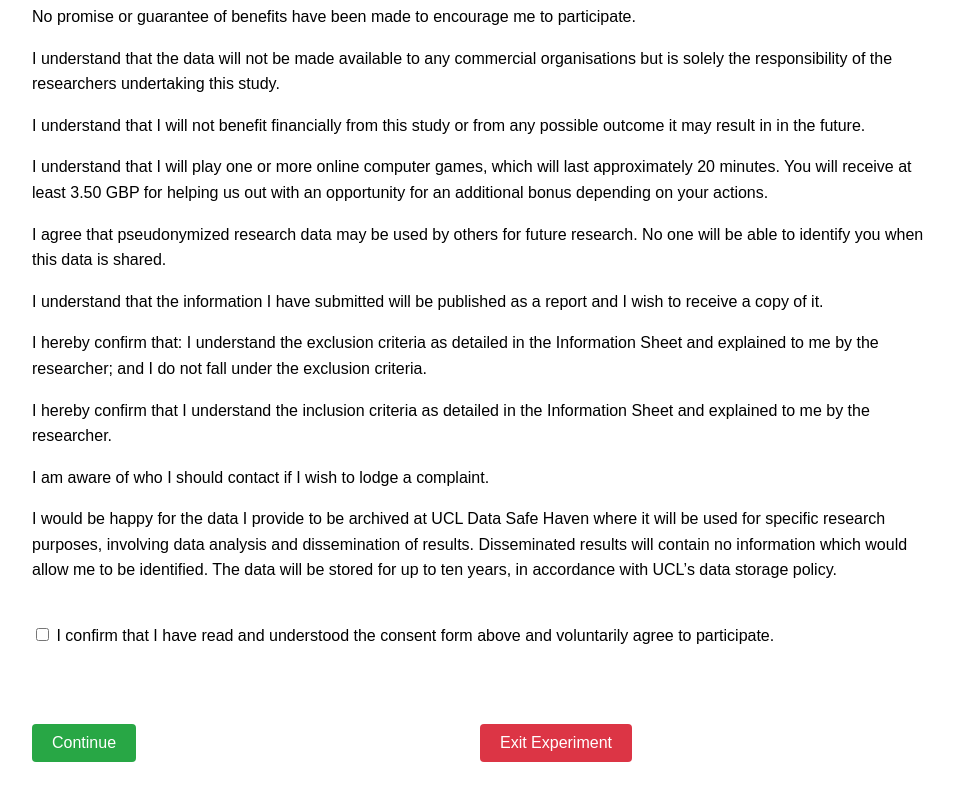
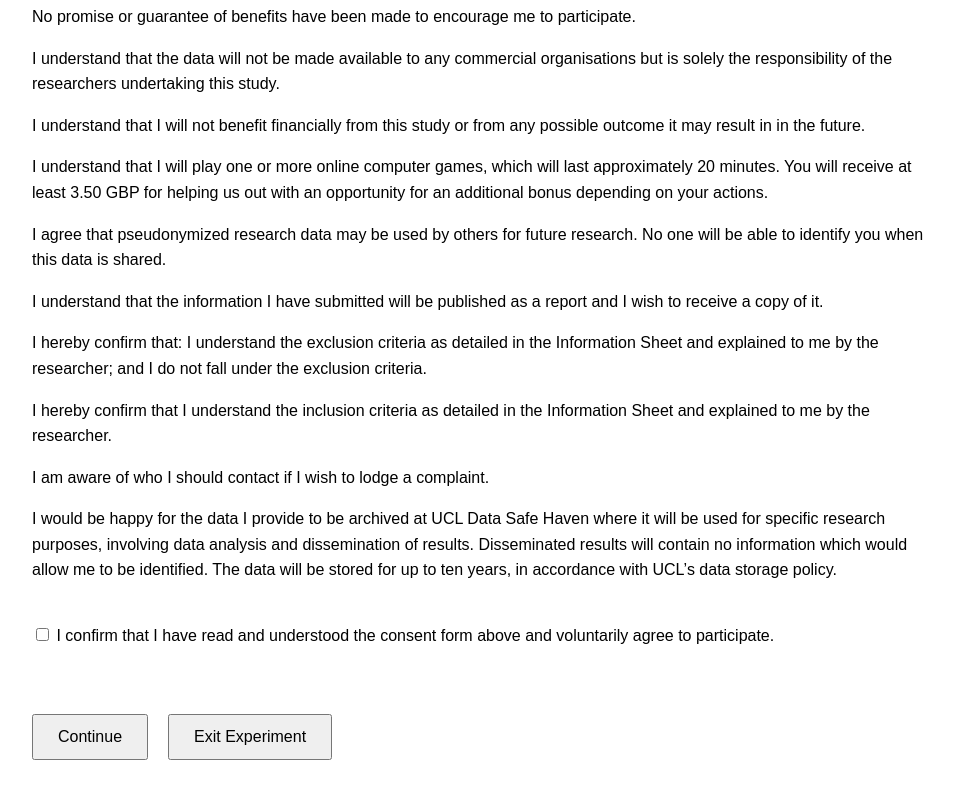
Before and after one commit to dcp-lab/experience_of_trust_data, a plain HTML site: page consents.html in a window 1280 px wide. Shown: the part 1266-2066 px from the top of the page, without its empty margins (158-1112 px from the left). Drawn offline with Linux system fonts and the light colour scheme.

Commit message:
Add files via upload

```diff
--- a/consents.html
+++ b/consents.html
@@ -44,14 +44,8 @@
       I confirm that I have read and understood the consent form above and voluntarily agree to participate.
     </label>
 <br/><br/>
-<div style="display: flex; justify-content: space-between; max-width: 600px; margin-top: 10px;">
-  <button style="background-color: #28a745; color: white; padding: 10px 20px; border: none; border-radius: 4px;">
-    Continue
-  </button>
-  <button onclick="confirmExit()" style="background-color: #dc3545; color: white; padding: 10px 20px; border: none; border-radius: 4px;">
-    Exit Experiment
-  </button>
-</div></form>
+<button type="submit">Continue</button><button id="exitButton" onclick="confirmExit()" style="margin-top: 20px; margin-left: 20px;">Exit Experiment</button>
+</form>
 <script>
     document.getElementById("consentForm").addEventListener("submit", function(e) {
       e.preventDefault();
```
Also changed, not shown: information.html (+2 -8 lines), pre_consents.html (+2 -8 lines), pre_information.html (+2 -8 lines), your_task_dg.html (+2 -8 lines), your_task_tg.html (+2 -8 lines).
